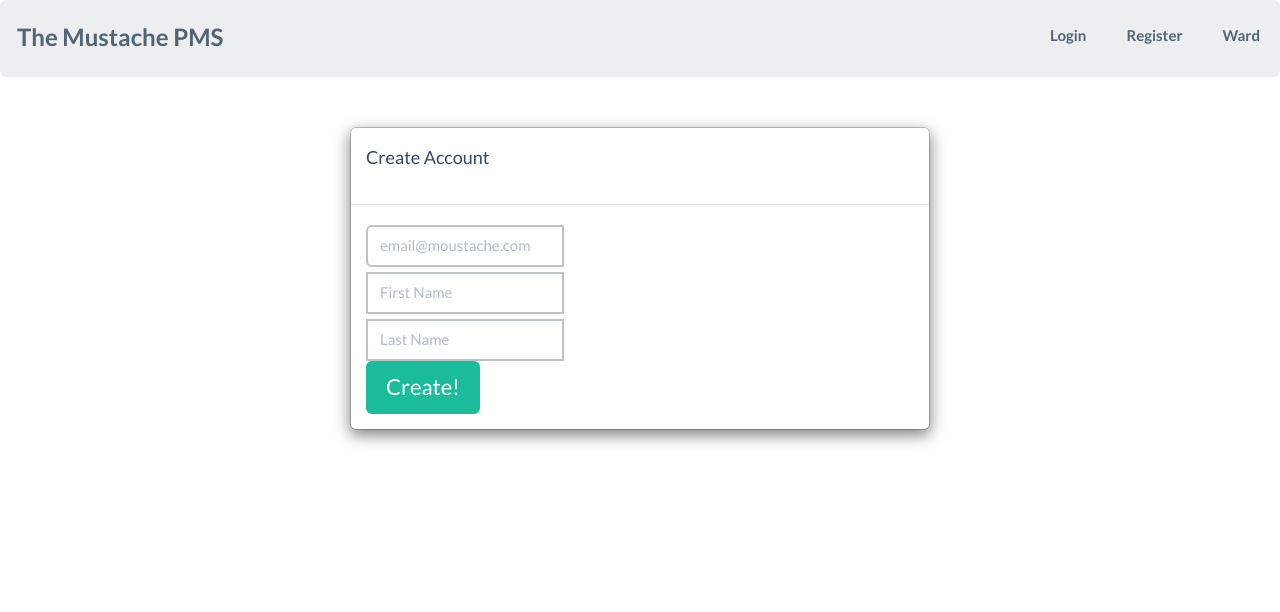
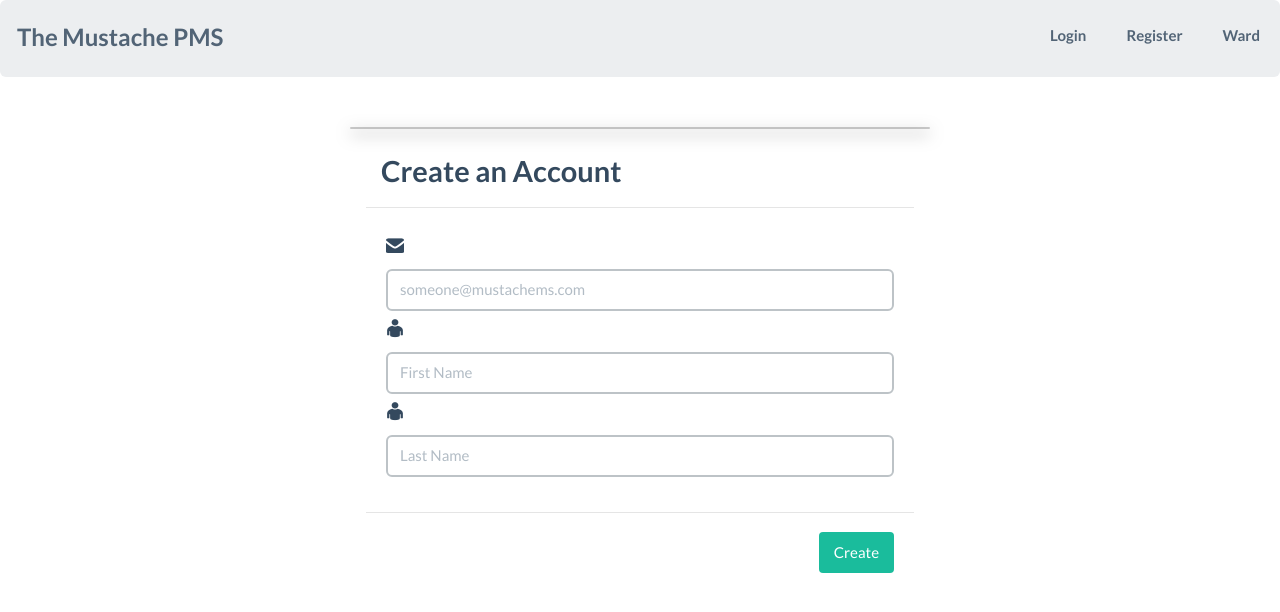
Before and after one commit to collinglass/hopitalMS, a website: page app/index.html at #/register in a window 1280 px wide. Drawn offline with Linux system fonts and the light colour scheme.

Commit message:
Register page

```diff
--- a/app/partials/register.html
+++ b/app/partials/register.html
@@ -1,17 +1,24 @@
 <div ng-controller="RegisterCtrl">
     <div class="modal-dialog">
         <div class="modal-content">
-            <div class="modal-header">
-                <p>Create Account</p>
-            </div>
-            <form class="create-account input-group">
-                <input type="text" ng-model="email" placeholder="email@moustache.com"
-                       class="form-control input-create">
-                <input type="text" ng-model="firstName" placeholder="First Name" class="form-control input-create">
-                <input type="text" ng-model="lastName" placeholder="Last Name" class="form-control input-create">
-                <button class="btn btn-hg btn-primary btn-create">
-                    Create!
-                </button>
+            <form class="navbar-form navbar-left" role="search">
+                <div class="modal-header">
+                    <h4 class="modal-title">Create an Account</h4>
+                </div>
+                <div class="modal-body form-group">
+                    <label class="login-field-icon fui-mail" for="create-email"></label>
+                    <input type="text" id="create-email" class="form-control" ng-model="Create.email"
+                           placeholder="someone@mustachems.com">
+                    <label class="login-field-icon fui-user" for="create-firstname"></label>
+                    <input type="password" id="create-firstname" class="form-control" ng-model="Create.firstname"
+                           placeholder="First Name">
+                    <label class="login-field-icon fui-user" for="create-lastname"></label>
+                    <input type="password" id="create-lastname" class="form-control" ng-model="Create.lastname"
+                           placeholder="Last Name">
+                </div>
+                <div class="modal-footer">
+                    <button type="submit" class="btn btn-primary" ng-click="onCreate()">Create</button>
+                </div>
             </form>
         </div>
     </div>
```
